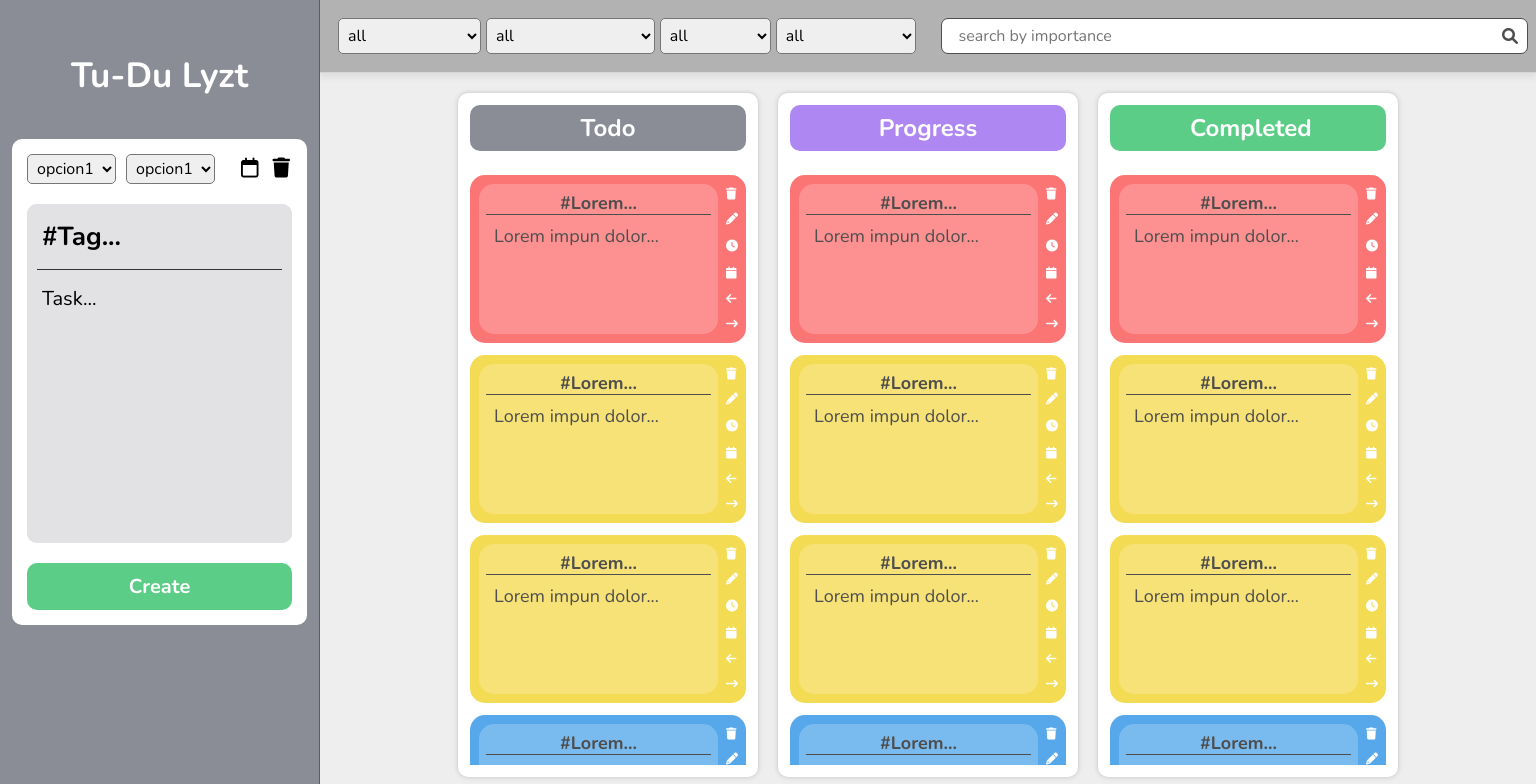
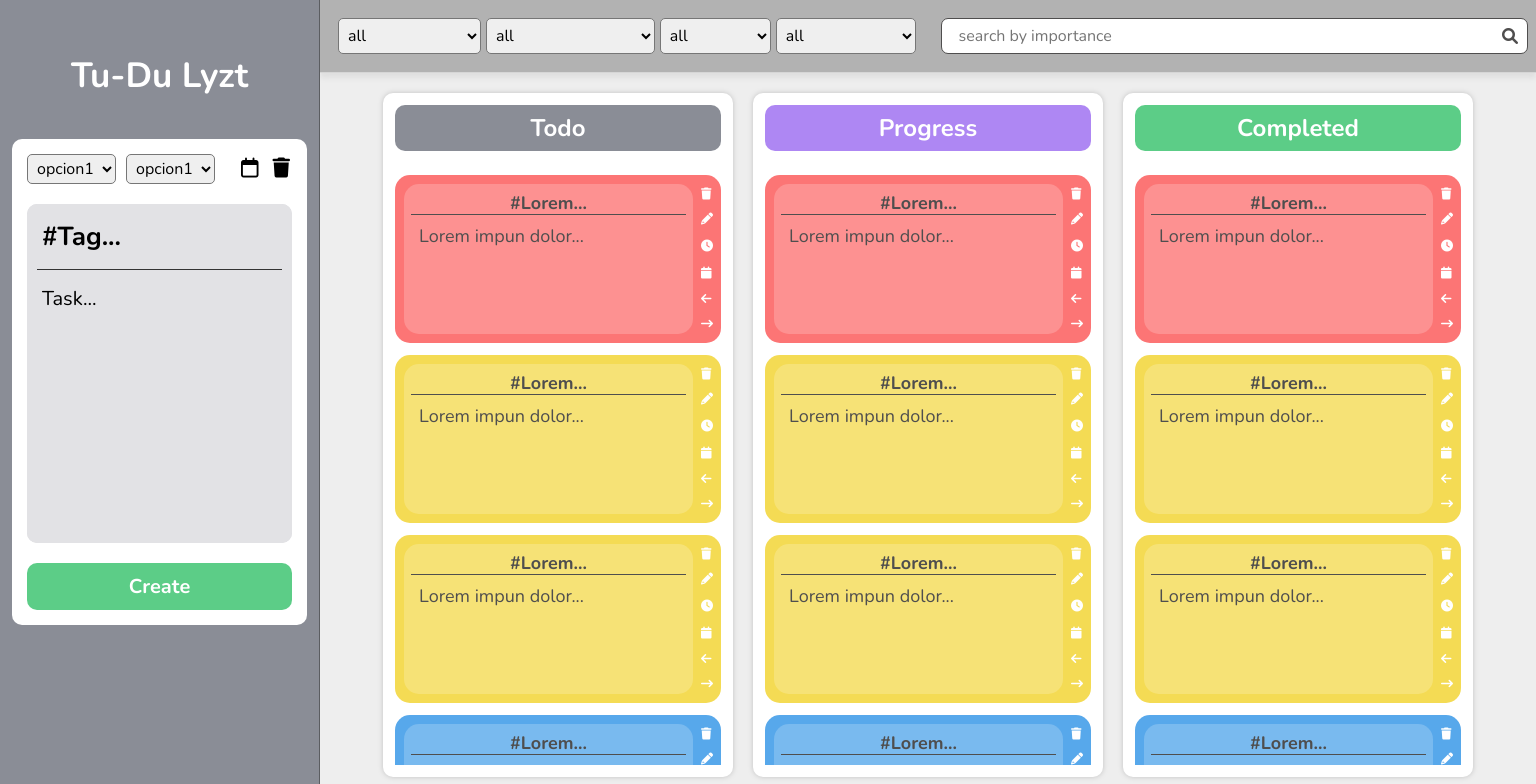
Before and after one commit to GaredLyon/Tu-Du-Lyzt, a React (Vite) app: page / in a window 1536 px wide. Shown: the top 784 px of the page. Built offline with nearby package versions, Linux system fonts and the light colour scheme.

Commit message:
responsive card

```diff
--- a/src/components/Main2/Column/Column.css
+++ b/src/components/Main2/Column/Column.css
@@ -87,8 +87,9 @@
 /* @media (min-width: 1400px) { */
 	@media (min-width: 1325px) {
 	.column{
-		max-width: 30rem;
 		align-items: initial; /* PROV */
+		/* background: red; */
+		max-width: calc(100% / 3.2);
 	}
 
 	.column__container-cards {
```
